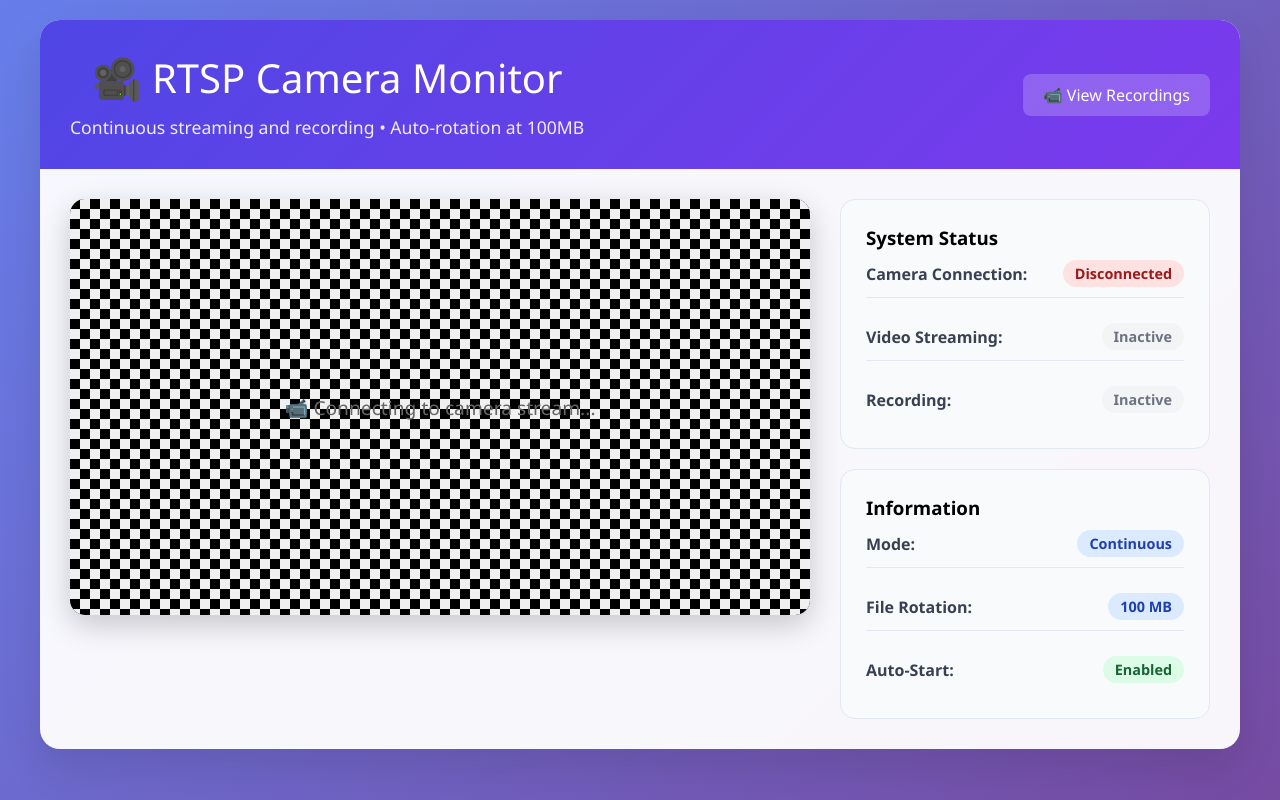
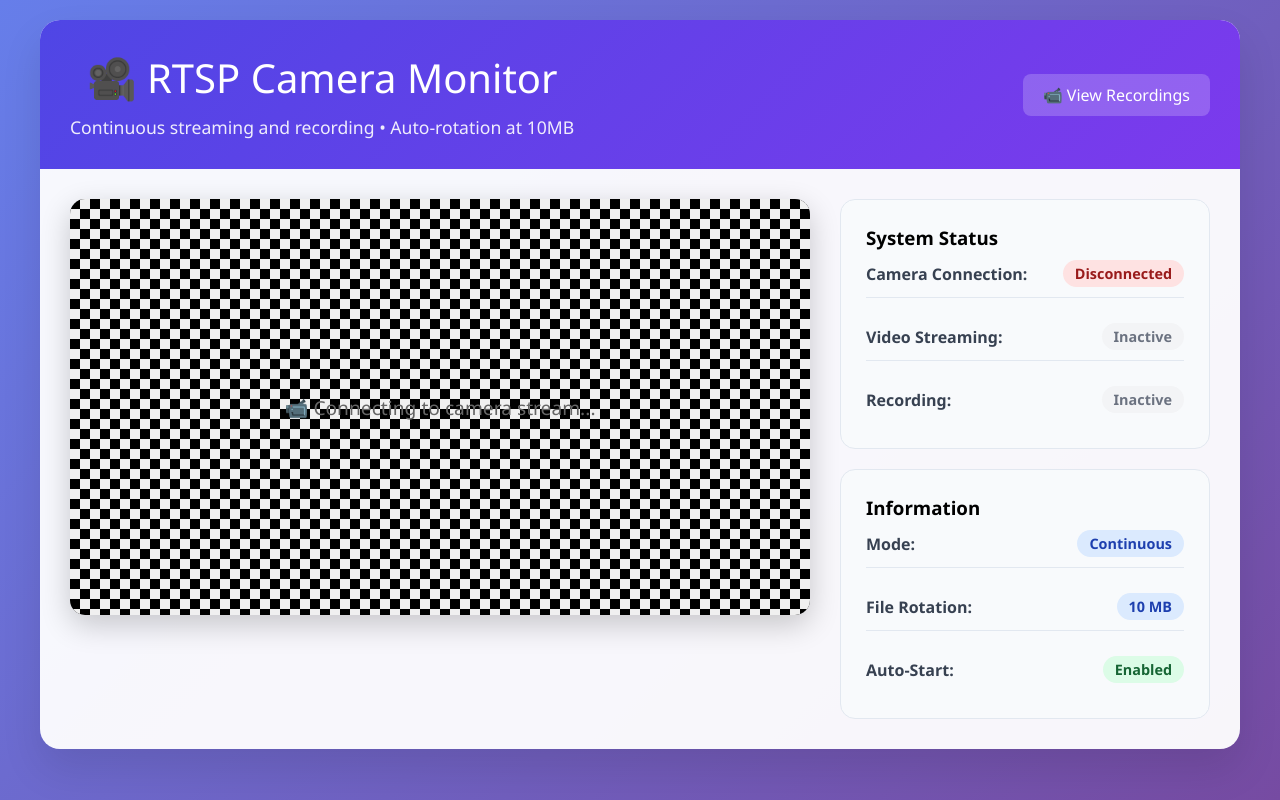
Before and after one commit to imazepov/gazda, a Python web app: template templates/index.html in a window 1280 px wide. Run offline with Jinja, Linux system fonts and the light colour scheme; the template is opened without the code that fills it, so the values that code supplies are empty; some libraries are stand-ins or nearby versions.

Commit message:
Add: Configurable max file size with 10MB default
Changes:
- Made max file size configurable via RECORDING_CONFIG['max_file_size_mb']
- Changed default from 100MB to 10MB for more frequent, smaller files
- Updated UI to display dynamic file size value from server
- Added max_file_size_mb to /status endpoint
- Updated both header and info panel to show configured value
- Auto-updates every 2 seconds via status polling

Configuration:
- Default: 10 MB (configurable in config.py)
- Override in config_private.py with RECORDING_CONFIG_PRIVATE
- Example added to config_private.py.example

UI Updates:
- Header subtitle shows: "Auto-rotation at XMB" (dynamic)
- Info panel shows: "File Rotation: X MB" (dynamic)
- Both values update from /status endpoint

Technical:
- Read from config instead of hardcoded 100MB constant
- Convert MB to bytes for file size checking
- Display configured value in startup message

🤖 Generated with [Claude Code](https://claude.com/claude-code)

Co-Authored-By: Claude <noreply@anthropic.com>

```diff
--- a/config.py
+++ b/config.py
@@ -36,6 +36,7 @@ RECORDING_CONFIG: Dict[str, Any] = {
     'default_fps': 30,             # Default FPS if not detected from stream
     'jpeg_quality': 80,            # JPEG quality for web streaming (1-100)
     'resolution': None,            # Downscale resolution for recordings (e.g., '1280x720'), None = keep original
+    'max_file_size_mb': 10,        # Maximum file size in MB before rotation (default: 10 MB)
 }
 
 # Streaming Settings (FFmpeg-based)
--- a/templates/index.html
+++ b/templates/index.html
@@ -281,7 +281,7 @@
         <div class="header">
             <div>
                 <h1>🎥 RTSP Camera Monitor</h1>
-                <p>Continuous streaming and recording • Auto-rotation at 100MB</p>
+                <p>Continuous streaming and recording • Auto-rotation at <span id="maxFileSize">10</span>MB</p>
             </div>
             <a href="/recordings" style="color: white; text-decoration: none; background: rgba(255, 255, 255, 0.2); padding: 10px 20px; border-radius: 8px; transition: all 0.3s;">
                 📹 View Recordings
@@ -324,7 +324,7 @@
                     </div>
                     <div class="status-item">
                         <span class="status-label">File Rotation:</span>
-                        <span class="status-value" style="background: #dbeafe; color: #1e40af;">100 MB</span>
+                        <span class="status-value" style="background: #dbeafe; color: #1e40af;"><span id="maxFileSizeInfo">10</span> MB</span>
                     </div>
                     <div class="status-item">
                         <span class="status-label">Auto-Start:</span>
@@ -393,6 +393,15 @@
                 recordingStatus.textContent = status.recording ? 'Active' : 'Inactive';
                 recordingStatus.className = `status-value ${status.recording ? 'status-active' : 'status-inactive'}`;
 
+                // Update max file size if available
+                if (status.max_file_size_mb) {
+                    document.getElementById('maxFileSize').textContent = status.max_file_size_mb;
+                    const infoElement = document.getElementById('maxFileSizeInfo');
+                    if (infoElement) {
+                        infoElement.textContent = status.max_file_size_mb;
+                    }
+                }
+
             } catch (error) {
                 console.error('Error updating status:', error);
             }
```
Also changed, not shown: app.py (+9 -4 lines), 1 other file.
